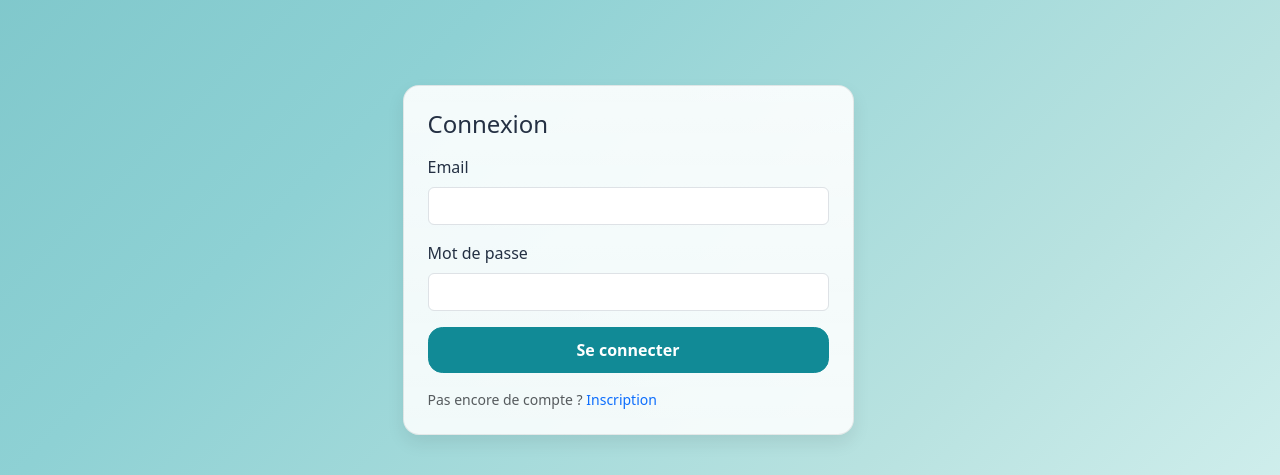
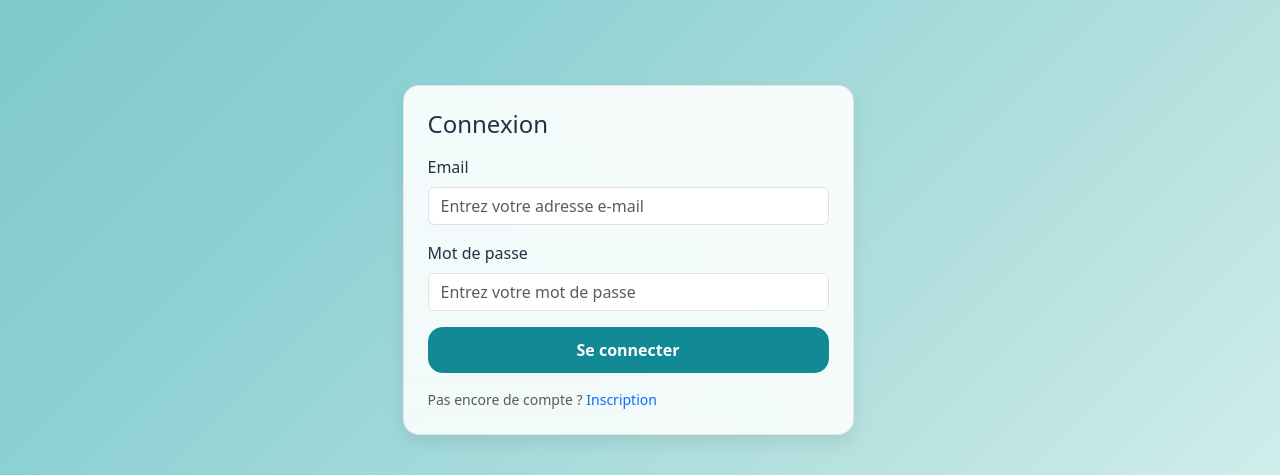
Before and after one commit to Chris-Lorys/MG_projet, a PHP site: page /auth/login.php in a window 1280 px wide. Shown: the part 234-709 px from the top of the page. Run offline with PHP 8.4, Linux system fonts and the light colour scheme.

Commit message:
Update login.php

```diff
--- a/auth/login.php
+++ b/auth/login.php
@@ -82,12 +82,12 @@ if ($_SERVER['REQUEST_METHOD'] === 'POST') {
 
           <div class="mb-3">
             <label class="form-label">Email</label>
-            <input type="email" name="email" class="form-control" required>
+            <input type="email" name="email" placeholder="Entrez votre adresse e-mail" class="form-control" required>
           </div>
 
           <div class="mb-3">
             <label class="form-label">Mot de passe</label>
-            <input type="password" name="password" class="form-control" required>
+            <input type="password" name="password" placeholder="Entrez votre mot de passe" class="form-control" required>
           </div>
 
           <button class="btn btn-primary w-100 fw-semibold">Se connecter</button>
```
